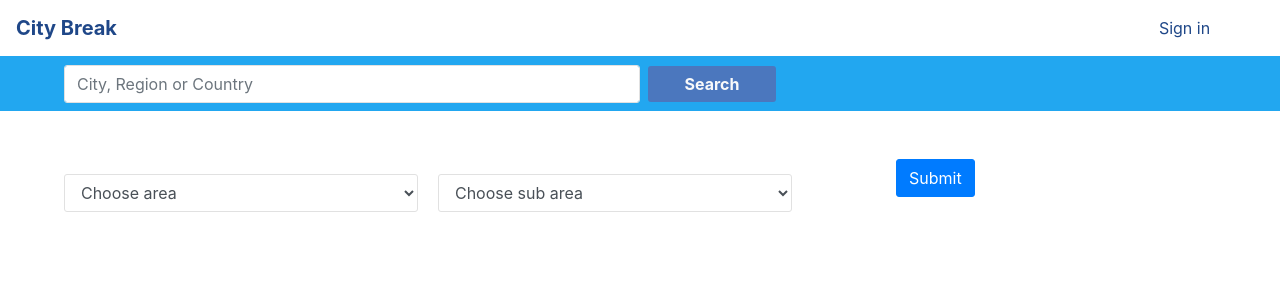
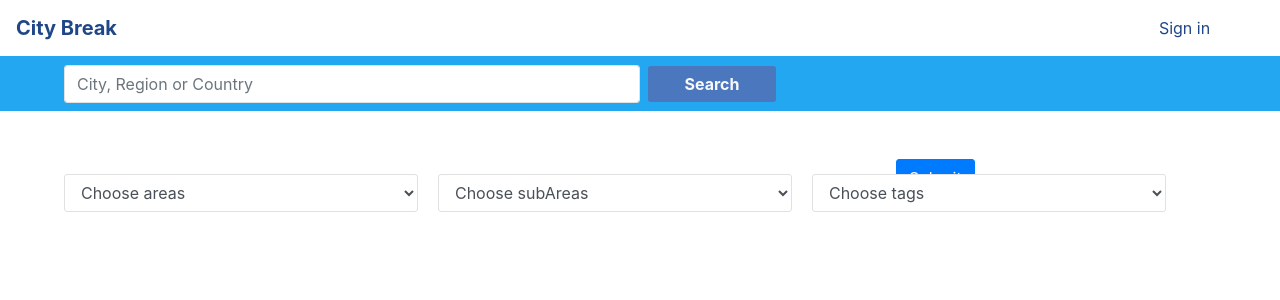
Before and after one commit to yshur/CityBreak, a React (Create React App) app in the folder reactApp/: page /alltours in a window 1280 px wide. Shown: the top 300 px of the page. Built offline with nearby package versions, Linux system fonts and the light colour scheme; no server answers.

Commit message:
added AreaList.js

```diff
--- a/reactApp/src/Components/AllTours.js
+++ b/reactApp/src/Components/AllTours.js
@@ -1,6 +1,7 @@
 import React, { Component } from 'react'
 import Header from "./Header";
 import ToursList from "./ToursList";
+import AreasList from "./AreasList";
 import {Card} from 'react-bootstrap';
 import {Form, FormControl, Button,ButtonToolbar,Col } from 'react-bootstrap';
 
@@ -27,18 +28,9 @@ class Home extends Component {
             </Form.Group>
             <Form.Group as={Col} controlId="formGridState" style={{width:'30%', display:'-webkit-inline-box'}}>
               <Form.Label>State</Form.Label>
-              <Form.Control as="select" style={{margin:'10px'}}>
-                <option>Choose area</option>
-                <option>Center</option>
-                <option>North</option>
-                <option>South</option>
-              </Form.Control>
-              <Form.Control as="select" style={{margin:'10px'}}>
-                <option>Choose sub area</option>
-                <option>Center</option>
-                <option>North</option>
-                <option>South</option>
-              </Form.Control>
+              <AreasList index="area" />
+              <AreasList index="subArea" />
+              <AreasList index="tag" />
             </Form.Group>
           <Button variant="primary" type="submit" style={{marginLeft:'40%'}}>
             Submit
--- /dev/null
+++ b/reactApp/src/Components/AreasList.js
@@ -0,0 +1,57 @@
+import React, { Component } from 'react'
+import {Card, CardGroup} from 'react-bootstrap';
+import {Form, FormControl, Button,ButtonToolbar,Col } from 'react-bootstrap';
+
+class AreasList extends Component {
+
+	constructor(props) {
+		super(props)
+		this.state = {
+			areas: ["Choose "+this.props.index+"s"]
+		}
+		console.log(this.props);
+
+		this.eachArea = this.eachArea.bind(this)
+		this.add = this.add.bind(this)
+	}
+	componentDidMount() {
+		 const url = "http://localhost:3000/get"+this.props.index+"s";
+		 console.log(url);
+		 fetch(url)
+		 	.then((res) => {
+		 		return res.json();
+		 	})
+		 	.then((data) => {
+		 		var self=this;
+		 		data.map((data) => {
+		 			console.log(data)
+		 			self.add(data);
+		 		})
+			 })
+	 }
+	eachArea(Area, i) {
+		console.log(Area)
+		return (
+				<option key={Area} index={i}>{Area}</option>
+		)
+	}
+	add(name) {
+
+		this.setState(prevState => ({
+			areas: [
+				...prevState.areas,
+					name
+				]
+		}))
+	}
+
+	render() {
+		return (
+			<Form.Control as="select" style={{margin:'10px'}}>
+				{this.state.areas.map(this.eachArea)}
+			</Form.Control>
+		)
+	}
+}
+
+export default AreasList
--- a/reactApp/src/Components/Main.js
+++ b/reactApp/src/Components/Main.js
@@ -30,7 +30,7 @@ class Home extends Component {
         <h1 style={{marginTop: '50px', textAlign: 'center'}}>Popular Activities & Things To Do</h1>
         <ToursList/>
         <ButtonToolbar style={{width:'60%'}}>
-          <Button active style={{background:'white', color:'black', background: '#89C4F4',border:'none' , marginLeft:'12%', fontWeight:'bold'}}>
+          <Button active style={{background:'white', color:'black', background: '#89C4F4',border:'none' , marginLeft:'8.7%',marginTop:'40px', fontWeight:'bold'}}>
             Show all tours
           </Button>
         </ButtonToolbar>
--- a/reactApp/src/Components/Tour.js
+++ b/reactApp/src/Components/Tour.js
@@ -13,7 +13,7 @@ class Tour extends Component {
 	render(){
 		return(
 				<div className='tour'>
-					<Card>
+					<Card style={{border:'none'}}>
 						<div>{this.props.children}</div>
 					</Card>
 				</div>
--- a/reactApp/src/Components/ToursList.js
+++ b/reactApp/src/Components/ToursList.js
@@ -30,16 +30,18 @@ class ToursList extends Component {
 		console.log(tour.id)
 		return (
 			<div key={tour._id} index={tour._id} >
-				<CardGroup style={{display:'block', marginLeft:'70px'}}>
-				  <Card style={{maxWidth:"330px",maxHeight:"380px",float:"left", margin:'20px'}}>
+				<CardGroup style={{display:'block', marginLeft:'4%'}}>
+				  <Card style={{ boxShadow: '5px 10px 18px #888888', maxWidth:"365px",maxHeight:"380px",float:"left", margin:'15px', border:'none'}}>
 						<Tour>
-				    <Card.Body>
-							<Card.Title style={{color:'black', width:"270px",height:"210px",margin:'5px', backgroundImage:`url('https://media.tacdn.com/media/attractions-splice-spp-360x240/07/32/b7/2f.jpg')`}}>{tour.name}</Card.Title>
-
+				    <Card.Body style={{background:'#F2F1EF'}}>
+							<div>
+							<Card.Title style={{marginLeft:'-12px',color:'black', width:"350px",height:"240px", backgroundImage:`url('https://media.tacdn.com/media/attractions-splice-spp-360x240/07/32/b7/2f.jpg')`}}></Card.Title>
+							<p style={{fontSize:'24px', marginTop:'-50px', color:'black', fontWeight:'bold'}}>{tour.name}</p>
+							</div>
 			      	<Card.Text style={{color:'black'}}>Area: {tour.area}</Card.Text>
-							<Card.Text style={{color:'black'}}>{tour.about}</Card.Text>
+							<Card.Text style={{color:'black'}}>About: {tour.about}</Card.Text>
 						</Card.Body>
-				    <Card.Footer>
+				    <Card.Footer style={{width:'365px'}}>
 				      <small className="text-muted">Duration:</small>
 				    </Card.Footer>
 						</Tour>
```
Also changed, not shown: 1 other file (tests, documents, lock files or other folders).
